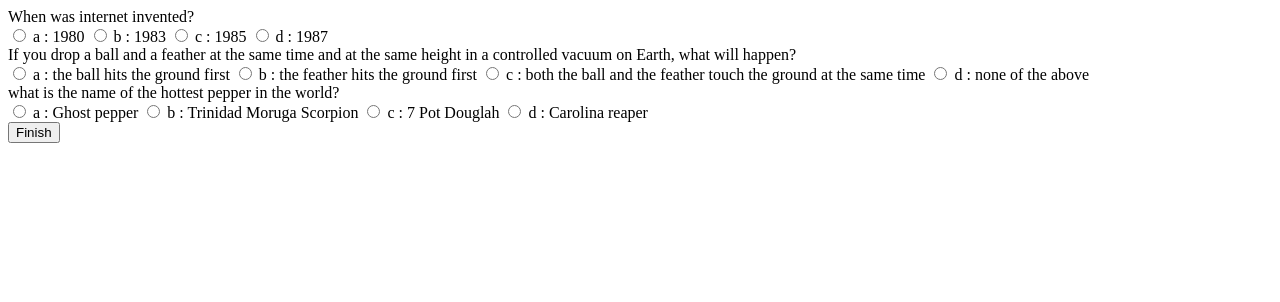
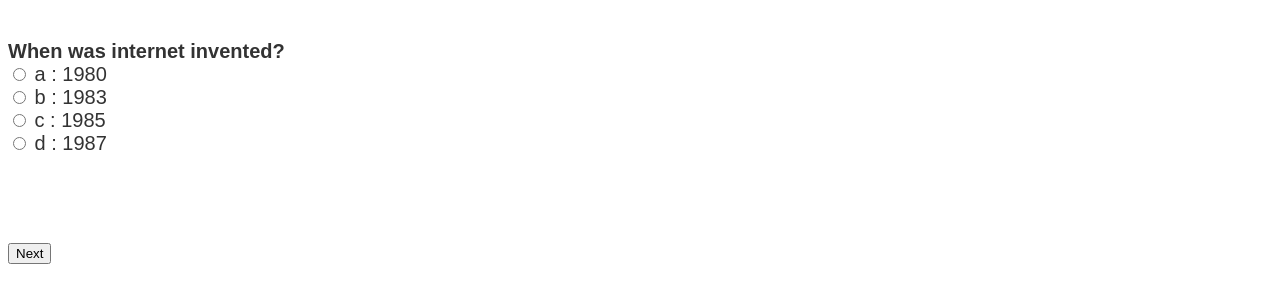
Before and after one commit to linhgt/Quiz, a plain HTML site: page index.html in a window 1280 px wide. Drawn offline with Linux system fonts and the light colour scheme.

Commit message:
Finish building the simple quiz

```diff
--- a/index.css
+++ b/index.css
@@ -26,3 +26,26 @@ body{
 #submit:hover{
 	background-color: #38a;
 }
+
+
+
+
+
+.slide{
+  position: absolute;
+  left: 0px;
+  top: 0px;
+  width: 100%;
+  z-index: 1;
+  opacity: 0;
+  transition: opacity 0.5s;
+}
+.active-slide{
+  opacity: 1;
+  z-index: 2;
+}
+.quiz-container{
+  position: relative;
+  height: 200px;
+  margin-top: 40px;
+}
--- a/index.html
+++ b/index.html
@@ -3,9 +3,14 @@
     <head>
         <meta charset ="UTF-8"/>
         <title>The Nerd Quiz</title>
+        <link rel="stylesheet" type="text/css" href="index.css">
     </head>
     <body>
-        <div id="quiz"></div>
+        <div class="quiz-container">
+            <div id="quiz"></div>
+        </div>
+        <button id="previous">Previous</div>
+        <button id="next">Next</button>
         <button id="submit">Finish</button>
         <div id="result"></div>
     </body>
--- a/script.js
+++ b/script.js
@@ -62,49 +62,16 @@
                 );
             }
             output.push(
-                `<div class="question">${currentQuestion.question}</div>
-                <div class="answers">${answers.join('')}</div>`
+                `<div class="slide">
+                    <div class="question"> ${currentQuestion.question} </div>
+                    <div class="answers"> ${answers.join('')} </div>
+                </div>`
             );
         }
         );
         // finally combine our output list into one string of HTML and put it on the page
         quizContainer.innerHTML = output.join('');
     }
-    /*function buildQuiz(){
-        // variable to store the HTML output
-        const output = [];
-
-        // for each question...
-        Questions.forEach(
-          (currentQuestion, questionNumber) => {
-
-            // variable to store the list of possible answers
-            const answers = [];
-
-            // and for each available answer...
-            for(letter in currentQuestion.answers){
-
-              // ...add an HTML radio button
-              answers.push(
-                `<label>
-                  <input type="radio" name="question${questionNumber}" value="${letter}">
-                  ${letter} :
-                  ${currentQuestion.answers[letter]}
-                </label>`
-              );
-            }
-
-            // add this question and its answers to the output
-            output.push(
-              `<div class="question"> ${currentQuestion.question} </div>
-              <div class="answers"> ${answers.join('')} </div>`
-            );
-          }
-        );
-
-        // finally combine our output list into one string of HTML and put it on the page
-        quizContainer.innerHTML = output.join('');
-      }*/
     function showResult(){
         // gather answer containers from our quiz
         const answerContainers = quizContainer.querySelectorAll('.answers');
@@ -135,9 +102,52 @@
         resultContainer.innerHTML= `${numCorrect} out of ${Questions.length}`;
     }
 
+    function showSlide(n)
+    {
+        slides[currentSlide].classList.remove("active-slide");
+        slides[n].classList.add("active-slide");
+        currentSlide=n;
+        if(currentSlide === 0)
+        {
+            PrevButton.style.display="none";
+        }
+        else
+        {
+            PrevButton.style.display="inline-block";
+        }
+        if(currentSlide === slides.length-1)
+        {
+            NextButton.style.display = "none";
+            submitButton.style.display = "inline-block";
+        }
+        else
+        {
+            NextButton.style.display = "inline-block";
+            submitButton.style.display = "none";
+        }
+    }
+
+    function showNextSlide() {
+        showSlide(currentSlide + 1);
+    }
+
+    function showPreviousSlide() {
+        showSlide(currentSlide - 1);
+    }
+
     //Initiate the quiz
     buildQuiz();
 
+    //Pagination
+    const PrevButton = document.getElementById("previous");
+    const NextButton = document.getElementById("next");
+    const slides = document.querySelectorAll(".slide");
+    let currentSlide = 0;
+
+    showSlide(currentSlide);
+
     //on submit, display result
     submitButton.addEventListener("click", showResult);
+    PrevButton.addEventListener("click", showPreviousSlide);
+    NextButton.addEventListener("click", showNextSlide);
 })();
```
